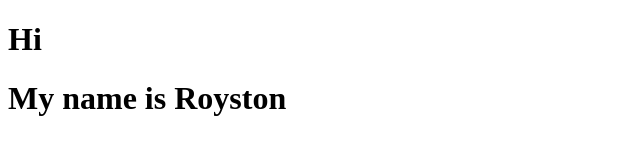
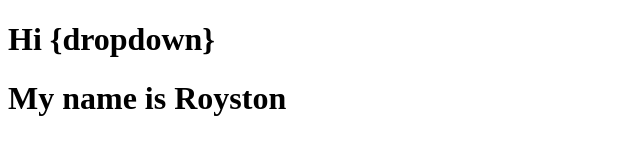
Before and after one commit to royston741/git, a plain HTML site: page index.html in a window 1280 px wide. Shown: the whole page, without its empty margins (0-640 px from the left). Drawn offline with Linux system fonts and the light colour scheme.

Commit message:
chanes in main

```diff
--- a/index.html
+++ b/index.html
@@ -6,7 +6,7 @@
     <title>Document</title>
 </head>
 <body>
-    <h1>Hi</h1>
+    <h1>Hi {dropdown}</h1>
     <h1>My name is Royston</h1>
 </body>
 </html>
```
